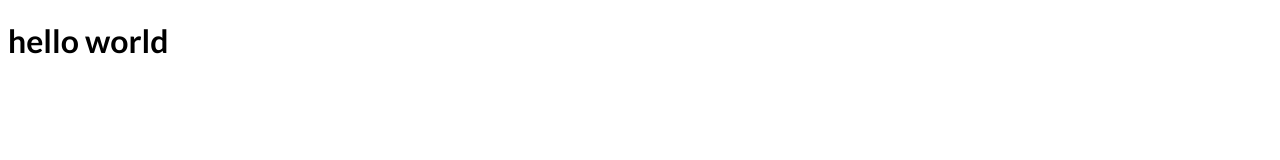
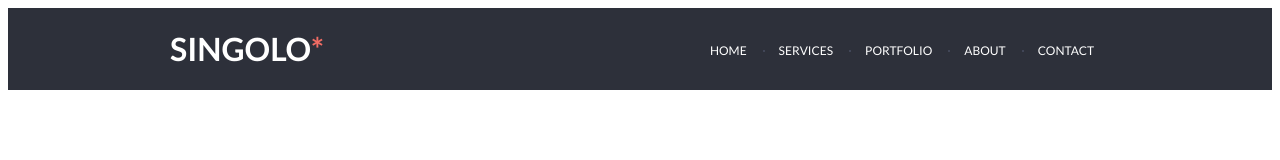
Before and after one commit to MatLish00010/SINGOLO, a plain HTML site: page index.html in a window 1280 px wide. Drawn offline with Linux system fonts and the light colour scheme.

Commit message:
complete header

```diff
--- a/index.html
+++ b/index.html
@@ -10,6 +10,21 @@
     <title>Document</title>
 </head>
 <body>
-<h1>hello world</h1>
+<header class="header">
+    <div class="container">
+        <div class="header-wrap">
+            <h1><a href="#" class="header__logo">singolo</a></h1>
+            <div class="header-nav">
+                <ul class="header-nav__list">
+                    <li class="header-nav__title"><a href="#">home</a></li>
+                    <li class="header-nav__title"><a href="#">services</a></li>
+                    <li class="header-nav__title"><a href="#">portfolio</a></li>
+                    <li class="header-nav__title"><a href="#">about</a></li>
+                    <li class="header-nav__title"><a href="#">contact</a></li>
+                </ul>
+            </div>
+        </div>
+    </div>
+</header>
 </body>
 </html>
--- a/style/style.css
+++ b/style/style.css
@@ -1,3 +1,73 @@
 body {
     font-family: 'Lato', sans-serif;
 }
+
+.container {
+    max-width: 940px;
+    margin: 0 auto;
+}
+
+.header {
+    background-color: #2d303a;
+}
+
+.header-wrap {
+    display: flex;
+    justify-content: space-between;
+    align-items: center;
+}
+
+.header__logo {
+    text-decoration: none;
+    color: #ffffff;
+    text-transform: uppercase;
+    position: relative;
+}
+
+.header__logo:hover {
+    opacity: 0.5;
+    transition: 0.3s;
+}
+
+.header__logo:after {
+    content: "*";
+    color: #f06c64;
+    position: absolute;
+}
+
+.header-nav__list {
+    list-style-type: none;
+    display: flex;
+}
+
+.header-nav__list a {
+    text-decoration: none;
+    font-size: 12px;
+    line-height: 6px;
+    color: #ffffff;
+    text-transform: uppercase;
+    padding: 16px;
+}
+
+.header-nav__title {
+    position: relative;
+}
+
+.header-nav__title:after {
+    content: "";
+    position: absolute;
+    height: 2px;
+    width: 2px;
+    border-radius: 50%;
+    background-color: #494e62;
+    top: 54%;
+}
+
+.header-nav__title:last-child:after {
+    display: none;
+}
+
+.header-nav__title a:hover {
+    color: #f06c64;
+    transition: 0.3s;
+}
```
